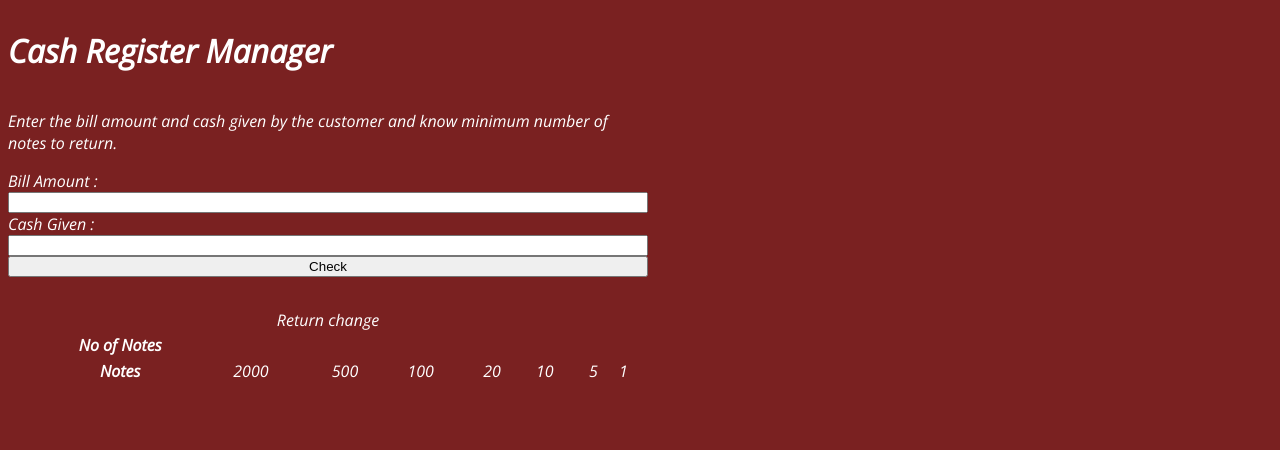
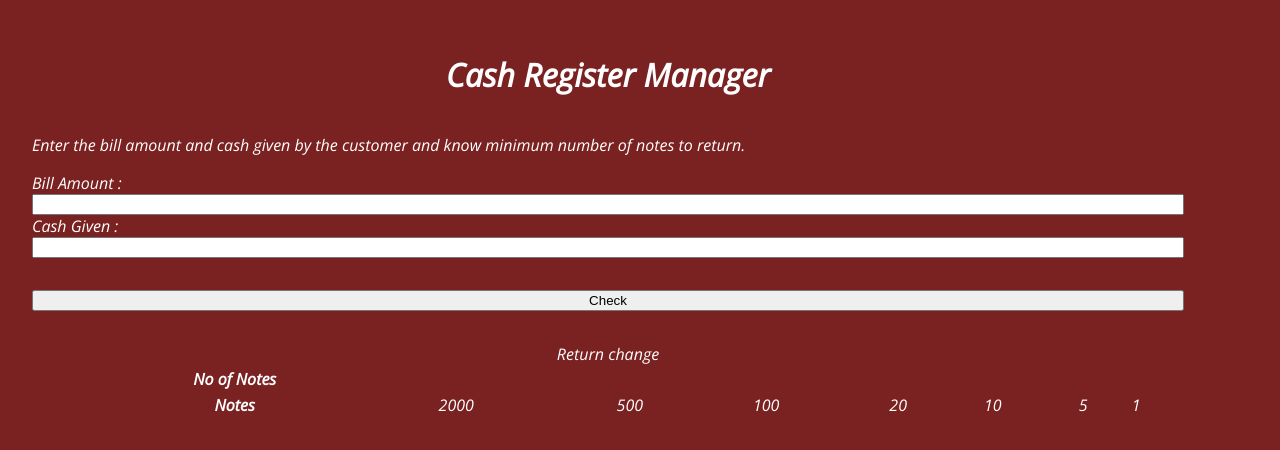
Before and after one commit to Shivamkumar126/Cash-Register, a plain HTML site: page index.html in a window 1280 px wide. Drawn offline with nearby package versions, Linux system fonts and the light colour scheme.

Commit message:
Update main.css

```diff
--- a/main.css
+++ b/main.css
@@ -4,11 +4,18 @@
             font-family: 'Open Sans', sans-ser;
             background-color: rgb(122, 33, 33);
             color: white;
+            margin: 2rem;
 
         }
 
 .container {
     display: flex;
-    flex-direction: column;
-    width: 50vw;
+     flex-direction: column;
+    width: 90vw;
 }
+#check-button{
+    margin-top: 2rem;
+}
+h1{
+    text-align: center;
+}
```
